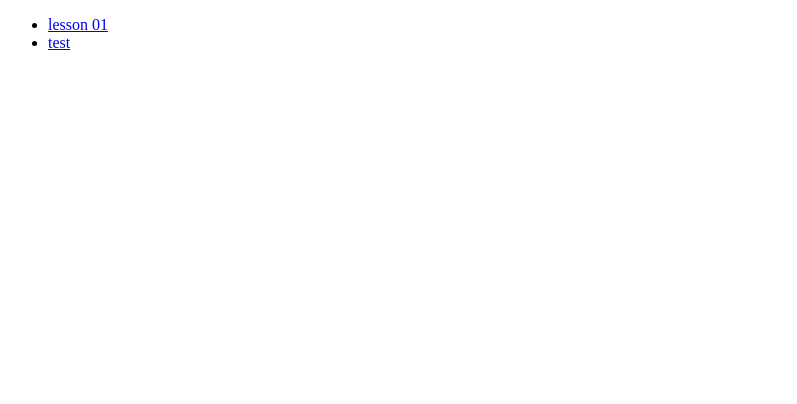
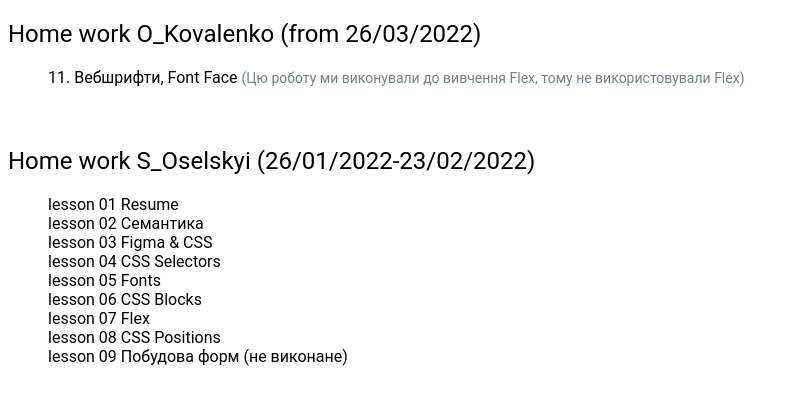
Before and after one commit to MarinaSMM/Marina-Stankevich, a plain HTML site: page index.html in a window 1280 px wide. Shown: the whole page, without its empty margins (0-797 px from the left). Drawn offline with Linux system fonts and the light colour scheme.

Commit message:
Add homework Fonts

```diff
--- /dev/null
+++ b/assets/styles.css
@@ -0,0 +1,31 @@
+* {
+  font-family: "Roboto", sans-serif;
+  font-style: normal;
+  font-weight: normal;
+  color: #000000;
+}
+
+.list {
+  list-style: none;
+}
+
+.link {
+  text-decoration: none;
+  /* font-size: 18px;
+  line-height: 25px;
+  color: #828282;
+  text-shadow: 5px; */
+}
+
+.comment {
+  font-size: 14px;
+  color: slategray;
+}
+
+section {
+  margin-bottom: 60px;
+}
+
+/* .link:hover {
+  text-decoration: underline;
+} */
--- a/index.html
+++ b/index.html
@@ -5,11 +5,37 @@
     <meta http-equiv="X-UA-Compatible" content="IE=edge">
     <meta name="viewport" content="width=device-width, initial-scale=1.0">
     <title>Document</title>
+    <link rel="stylesheet" href="assets/styles.css">
+
 </head>
 <body>
-    <ul>
-        <li><a href="lesson01/index.html">lesson 01</a> </li>
-        <li><a href="10_test/index.html">test</a> </li>
-    </ul>
+    <section>
+        <h2>Home work O_Kovalenko (from 26/03/2022)</h2>
+        <ul class="list">
+            <li>
+                <a href="lesson05/index.html" class="link">11. Вебшрифти, Font Face</a>
+                <span class="comment">(Цю роботу ми виконували до вивчення Flex, тому
+                    не використовували Flex)</span>
+            </li>
+        </ul>
+
+    </section>
+
+    <section>
+        <h2>Home work S_Oselskyi (26/01/2022-23/02/2022)</h2>
+        <ul  class="list">
+            <li><a href="lesson01/index.html" class="link"> lesson 01 Resume</a> </li>
+            <li><a href="lesson02/index.html" class="link">lesson 02 Семантика</a> </li>
+            <li><a href="lesson03/index.html" class="link">lesson 03 Figma & CSS</a> </li>
+            <li><a href="lesson04/index.html" class="link">lesson 04 CSS Selectors</a> </li>
+            <li><a href="lesson05/index.html" class="link">lesson 05 Fonts</a> </li>
+            <li><a href="lesson06/index.html" class="link">lesson 06 CSS Blocks</a> </li>
+            <li><a href="lesson07/index.html" class="link">lesson 07 Flex</a> </li>
+            <li><a href="lesson08/index.html" class="link">lesson 08 CSS Positions</a> </li>
+            <li>lesson 09 Побудова форм (не виконане) </li>
+            <!-- <li><a href="10_test/index.html">test</a> </li> -->
+        </ul>
+    </section>
+
 </body>
 </html>
```
